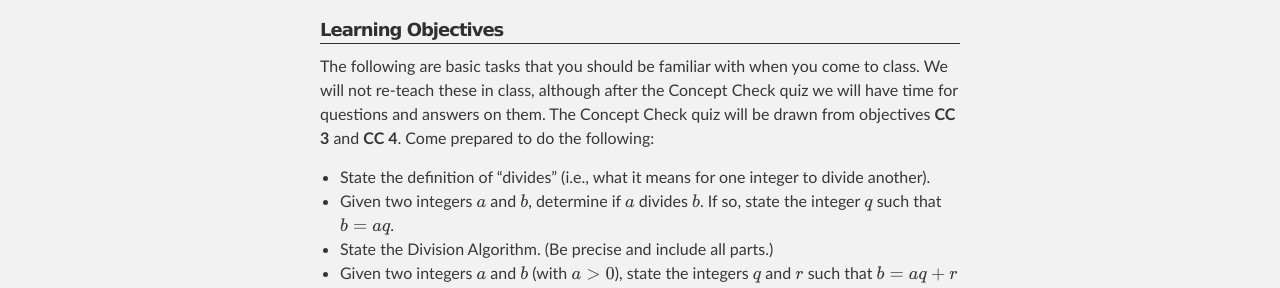
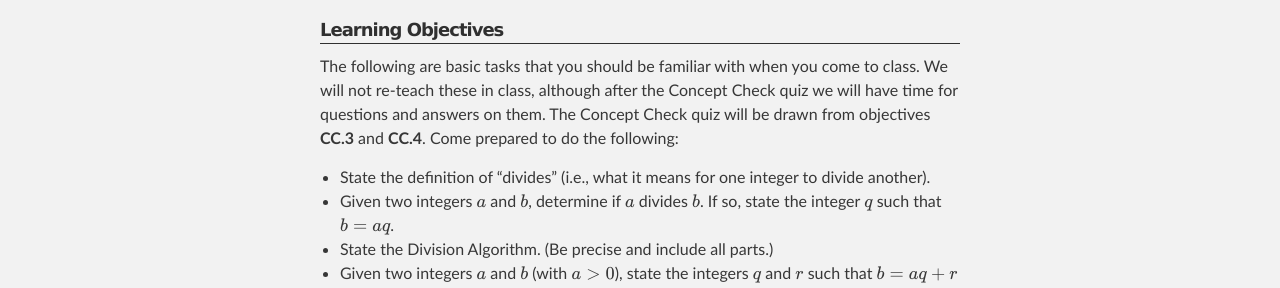
Before and after one commit to sergeballif/NSC-Math-453, a Jekyll site: the page built from GP3.md, in a window 1280 px wide. Shown: the part 632-920 px from the top of the page. Built offline with Jekyll 4.4.1, drawn with Linux system fonts in a browser that asks for light colours; formulas are drawn with MathJax 3.

Commit message:
Update GP3.md

```diff
--- a/GP3.md
+++ b/GP3.md
@@ -14,7 +14,7 @@ In your textbook, read pages __18–20__. Also review the earlier portions of In
 
 ## Learning Objectives
 
-The following are basic tasks that you should be familiar with when you come to class. We will not re-teach these in class, although after the Concept Check quiz we will have time for questions and answers on them. The Concept Check quiz will be drawn from objectives __CC 3__ and __CC 4__. Come prepared to do the following:
+The following are basic tasks that you should be familiar with when you come to class. We will not re-teach these in class, although after the Concept Check quiz we will have time for questions and answers on them. The Concept Check quiz will be drawn from objectives __CC.3__ and __CC.4__. Come prepared to do the following:
 
 + State the definition of “divides” (i.e., what it means for one integer to divide another).
 + Given two integers $a$ and $b$, determine if $a$ divides $b$. If so, state the integer $q$ such that $b = aq$.
```
